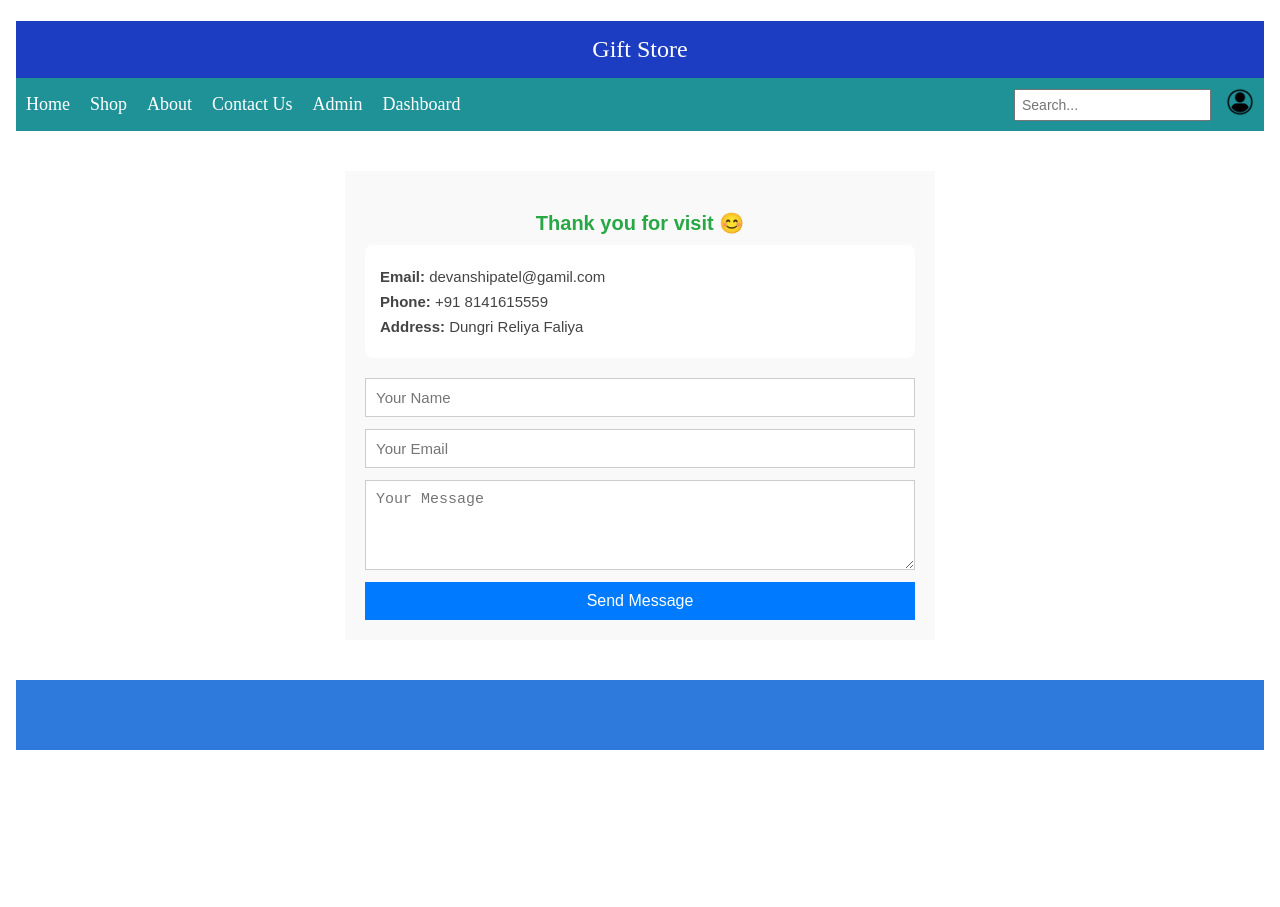
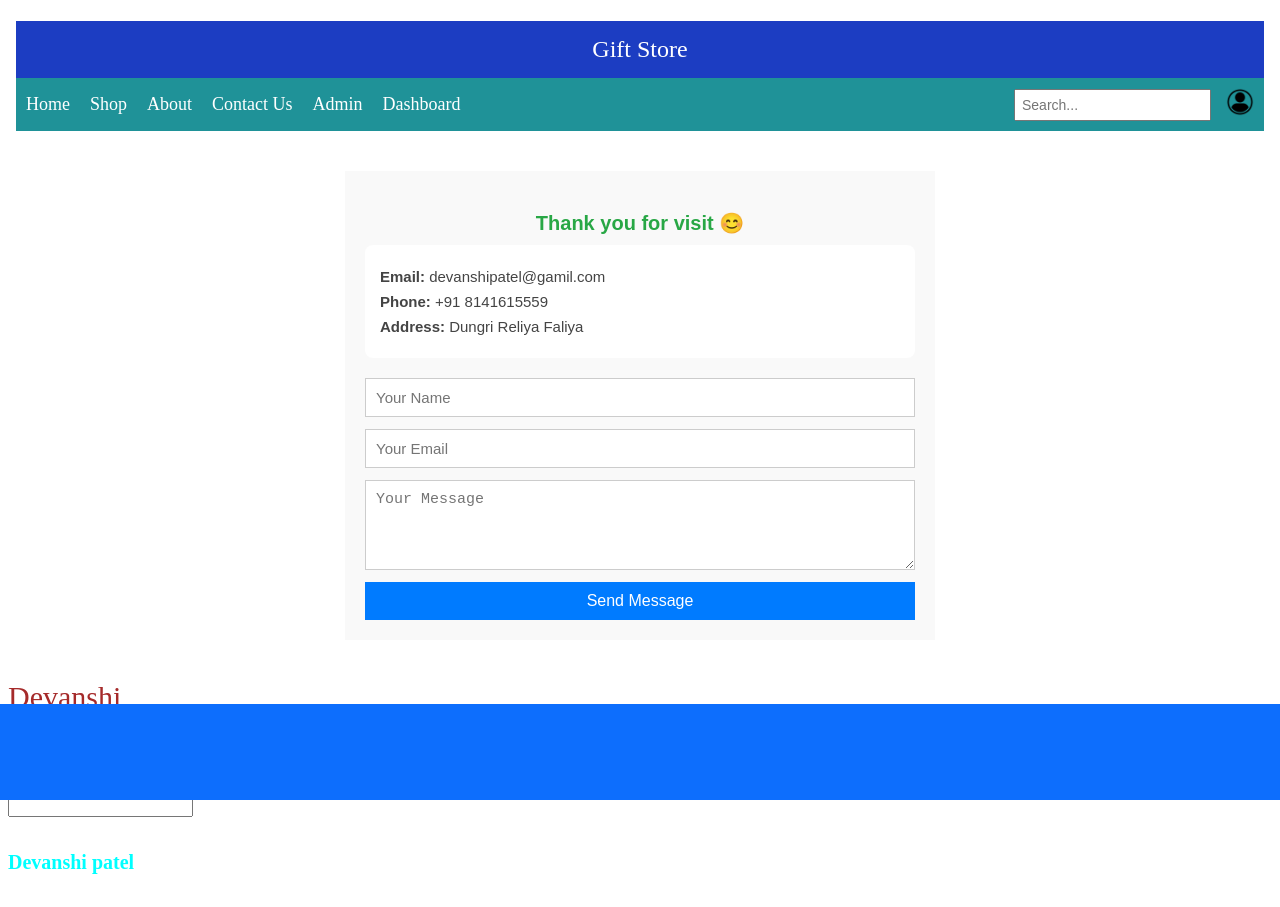
Before and after one commit to devanshipatel2824-prog/Angular_pro, an Angular app: page /contactus in a window 1280 px wide. Before the commit the page ends 800 px from the top, so only its background shows below. Built offline with nearby package versions, Linux system fonts and the light colour scheme.

Commit message:
data binding

```diff
--- a/src/app/contactus/contactus.css
+++ b/src/app/contactus/contactus.css
@@ -62,3 +62,14 @@ h2 {
 .contact-form button:hover {
   background-color: #0056b3;
 }
+p{
+  color: brown;
+  font-size: 30px;
+}
+img{
+    width: 30px;
+}
+h5{
+    color: aqua;
+    font-size: 20px;
+}
--- a/src/app/contactus/contactus.html
+++ b/src/app/contactus/contactus.html
@@ -13,6 +13,18 @@
     <textarea placeholder="Your Message" rows="4" required></textarea>
 
     <button type="submit">Send Message</button>
-  </form>
+
+
+
+ </form>
 
 </div>
+<!-- interpolution -->
+<p>{{name}}</p><br/>
+<!-- property binding -->
+<img [src]="imageurl" alt="image "/><br/>
+<!-- Two-way binding -->
+  <input type="text" [(ngModel)]="username">
+<p>{{username}}</p>
+<!-- Signal -->
+<h5>{{studentname()}}</h5>
--- a/src/app/contactus/contactus.ts
+++ b/src/app/contactus/contactus.ts
@@ -1,11 +1,18 @@
-import { Component } from '@angular/core';
+import { Component, signal } from '@angular/core';
+import { FormsModule } from '@angular/forms';
 
 @Component({
   selector: 'app-contactus',
-  imports: [],
+  imports: [FormsModule],
   templateUrl: './contactus.html',
   styleUrl: './contactus.css',
 })
 export class Contactus {
+ protected name="Devanshi";
+protected imageurl="/images/avatar.png";
+protected username?:string;
+protected studentname=signal("Devanshi patel");
+
+
 
 }
--- a/src/app/footer/footer.css
+++ b/src/app/footer/footer.css
@@ -1,11 +1,15 @@
 footer {
-    background-color: #1c6edaeb;
-    padding: 20px;
-    text-align: center;
-    font-size: 24px;
-    font-weight: bold;
-    height: 30px;
+  position: fixed;
+  bottom: 0;
+  left: 0;
+  width: 100%;
+  background: #0d6efd;    /* Blue color */
+  color: white;
+  text-align: center;
+  padding: 48px 0;
+  font-size: 16px;
 }
+
 
 .footer-scroll {
     position: absolute;
```
